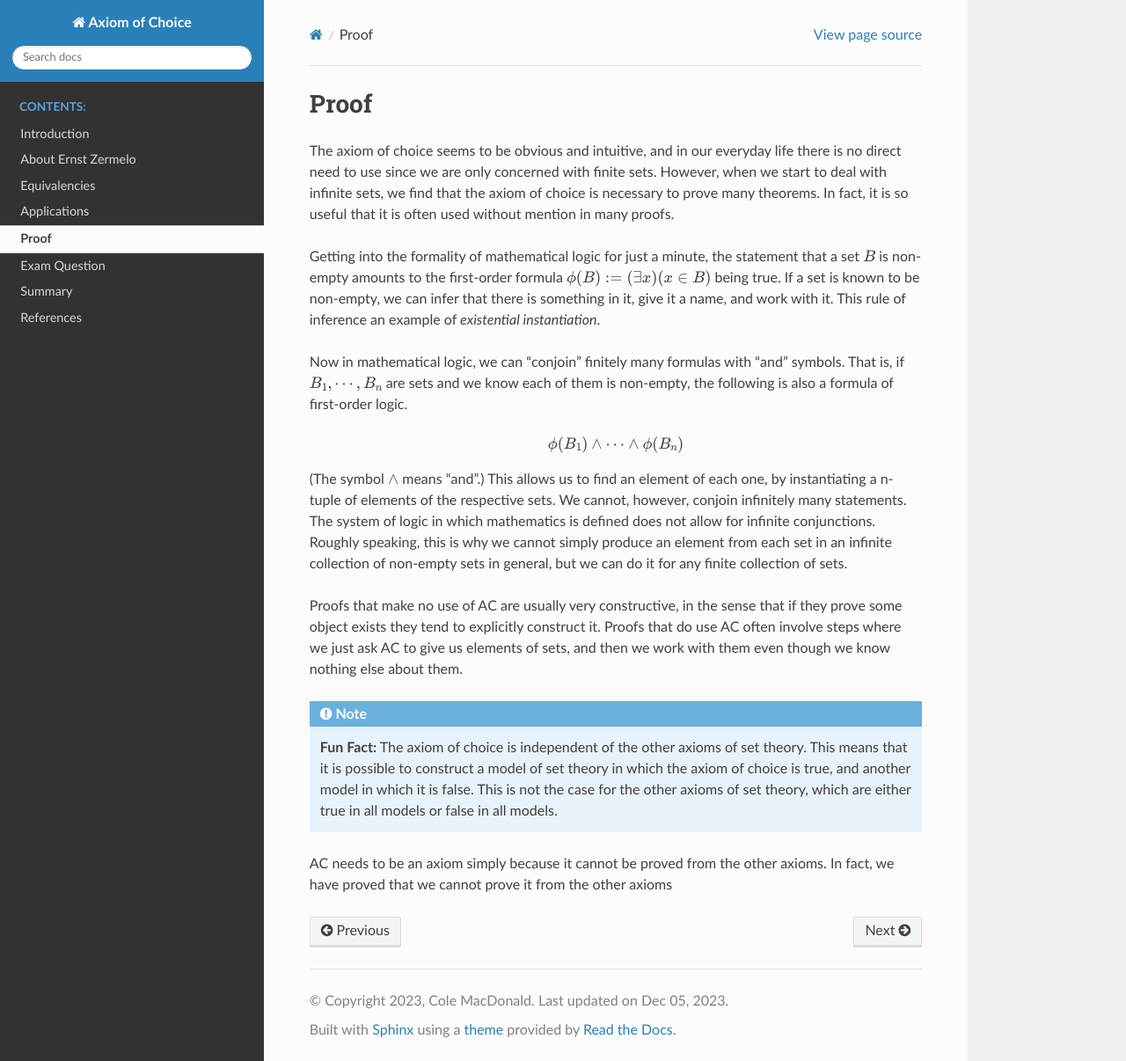
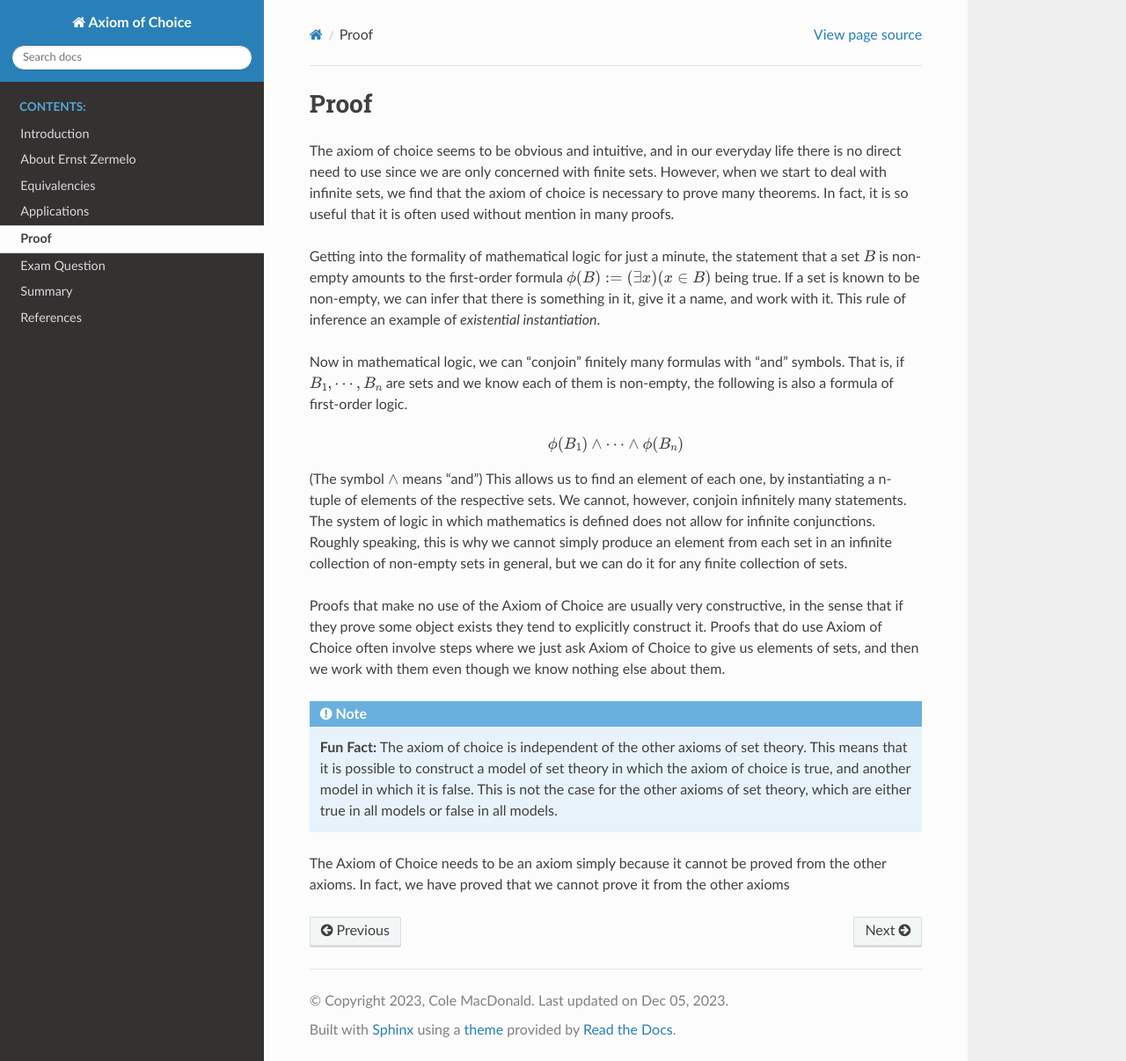
Before and after one commit to CMacD12/math366-axiom-of-choice, a Sphinx documentation site: the page built from doc/branches/Proof.rst, in a window 1280 px wide and 1206 px high. Shown: the whole window at 88% size. Built offline with Sphinx 7.4.7 and the Read the Docs theme 2.0.0, drawn with Linux system fonts in a browser that asks for light colours.

Commit message:
fixed proof

```diff
--- a/doc/branches/Proof.rst
+++ b/doc/branches/Proof.rst
@@ -9,10 +9,10 @@ Now in mathematical logic, we can “conjoin” finitely many formulas with “a
 
 .. math:: \phi(B_1)\wedge \cdots \wedge \phi(B_n)
 
-(The symbol :math:`\wedge` means “and”.) This allows us to find an element of each one, by instantiating a n-tuple of elements of the respective sets. We cannot, however, conjoin infinitely many statements. The system of logic in which mathematics is defined does not allow for infinite conjunctions. Roughly speaking, this is why we cannot simply produce an element from each set in an infinite collection of non-empty sets in general, but we can do it for any finite collection of sets.
+(The symbol :math:`\wedge` means “and”) This allows us to find an element of each one, by instantiating a n-tuple of elements of the respective sets. We cannot, however, conjoin infinitely many statements. The system of logic in which mathematics is defined does not allow for infinite conjunctions. Roughly speaking, this is why we cannot simply produce an element from each set in an infinite collection of non-empty sets in general, but we can do it for any finite collection of sets.
 
-Proofs that make no use of AC are usually very constructive, in the sense that if they prove some object exists they tend to explicitly construct it. Proofs that do use AC often involve steps where we just ask AC to give us elements of sets, and then we work with them even though we know nothing else about them.
+Proofs that make no use of the Axiom of Choice are usually very constructive, in the sense that if they prove some object exists they tend to explicitly construct it. Proofs that do use Axiom of Choice often involve steps where we just ask Axiom of Choice to give us elements of sets, and then we work with them even though we know nothing else about them.
 
 .. note:: **Fun Fact:** The axiom of choice is independent of the other axioms of set theory. This means that it is possible to construct a model of set theory in which the axiom of choice is true, and another model in which it is false. This is not the case for the other axioms of set theory, which are either true in all models or false in all models.
 
-AC needs to be an axiom simply because it cannot be proved from the other axioms. In fact, we have proved that we cannot prove it from the other axioms
+The Axiom of Choice needs to be an axiom simply because it cannot be proved from the other axioms. In fact, we have proved that we cannot prove it from the other axioms
```
